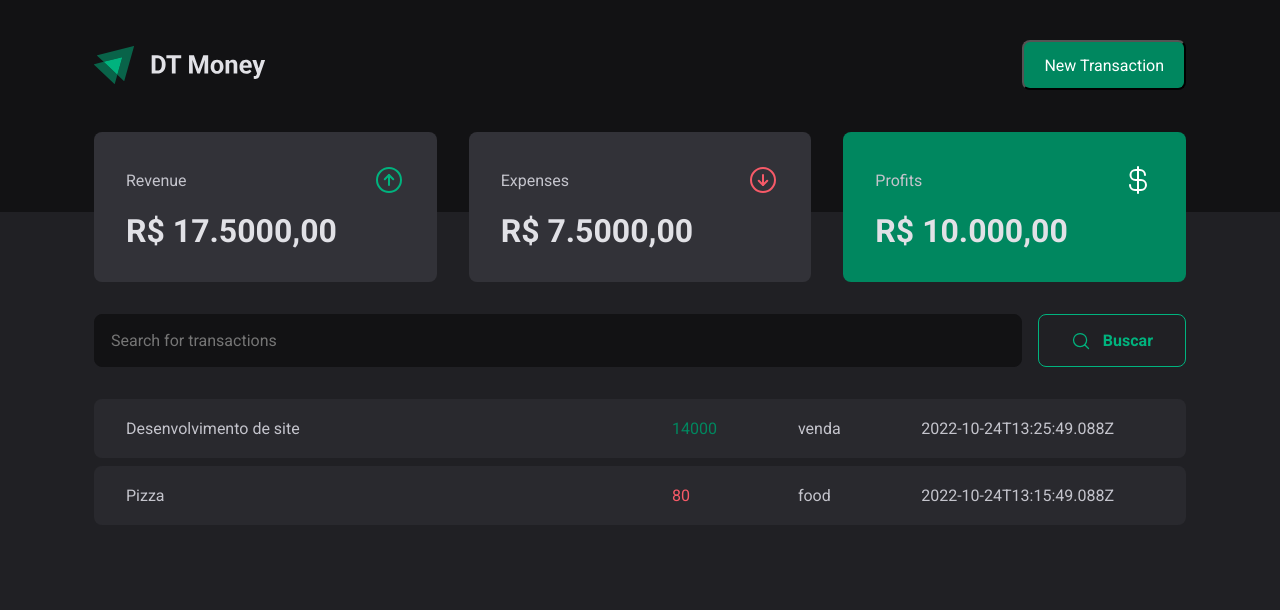
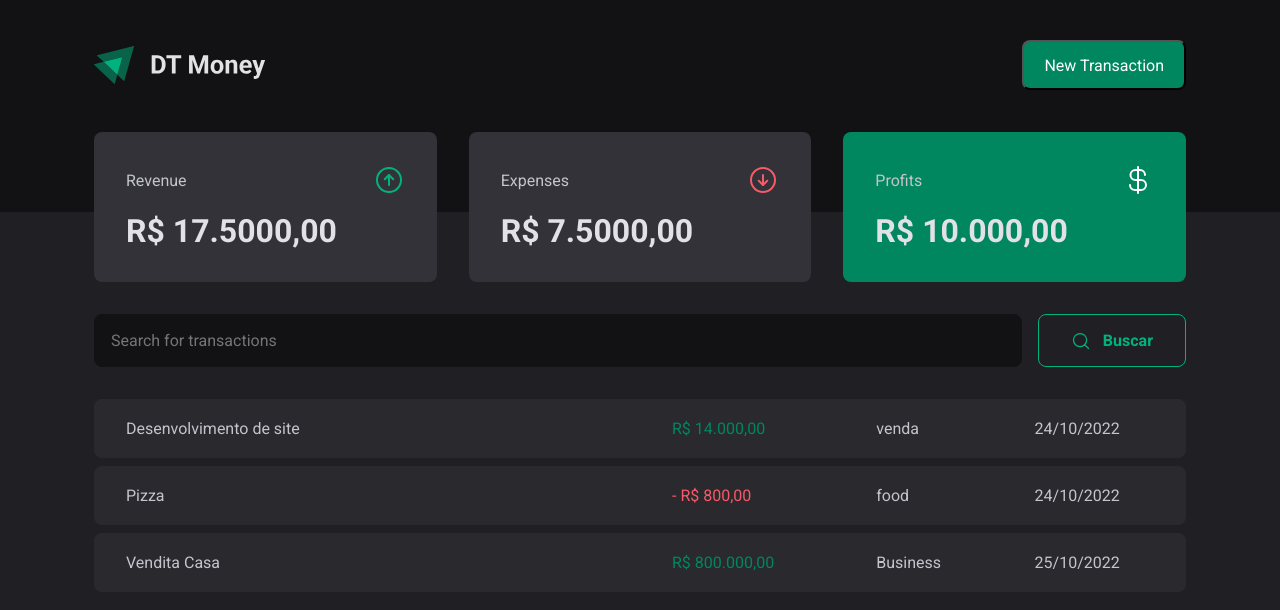
Before and after one commit to filipesaretta/co, a React (Vite) app: page / in a window 1280 px wide. Shown: the top 610 px of the page. Built offline with nearby package versions, Linux system fonts and the light colour scheme; data requests are answered from the project's data file.

Commit message:
Create formatter

```diff
--- a/server.json
+++ b/server.json
@@ -13,8 +13,16 @@
       "description": "Pizza",
       "type": "outcome",
       "category": "food",
-      "price": 80,
+      "price": 800,
       "createdAt": "2022-10-24T13:15:49.088Z"
+    },
+    {
+      "id": 3,
+      "description": "Vendita Casa",
+      "type": "income",
+      "category": "Business",
+      "price": 800000,
+      "createdAt": "2022-10-25T13:15:49.088Z"
     }
   ]
 }
--- a/src/pages/Transactions/index.tsx
+++ b/src/pages/Transactions/index.tsx
@@ -2,6 +2,7 @@ import { useContext } from 'react'
 import { Header } from '../../components/Header'
 import { Summary } from '../../components/Summary'
 import { TransactionsContext } from '../../contexts/TransactionsContext'
+import { dateFormatter, moneyFormatter } from '../../utils/Formatter'
 import { SearchTransaction } from './components/SearchTransaction'
 import {
   PriceHighLight,
@@ -26,11 +27,14 @@ export function Transactions() {
                   <td>{transaction.description}</td>
                   <td>
                     <PriceHighLight variant={transaction.type}>
-                      {transaction.price}
+                      {transaction.type === 'outcome' && '- '}
+                      {moneyFormatter.format(transaction.price)}
                     </PriceHighLight>
                   </td>
                   <td>{transaction.category}</td>
-                  <td>{transaction.createdAt}</td>
+                  <td>
+                    {dateFormatter.format(new Date(transaction.createdAt))}
+                  </td>
                 </tr>
               )
             })}
--- /dev/null
+++ b/src/utils/Formatter.ts
@@ -0,0 +1,6 @@
+export const dateFormatter = new Intl.DateTimeFormat('pt-BR')
+
+export const moneyFormatter = new Intl.NumberFormat('pt-BR', {
+  style: 'currency',
+  currency: 'BRL',
+})
```
